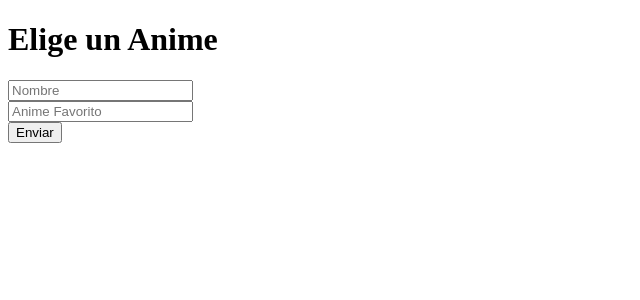
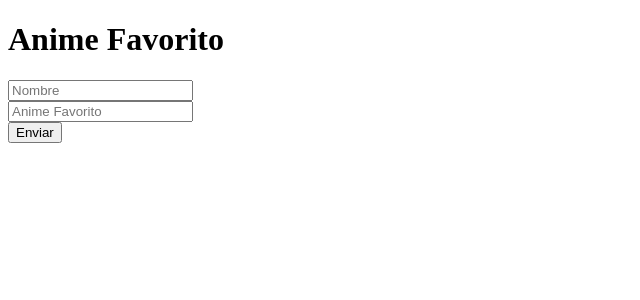
Before and after one commit to BrahianPuschiasis/FrontIIIRepaso, a React (Vite) app: page / in a window 1280 px wide. Shown: the top 300 px of the page, without its empty margins (0-640 px from the left). Built offline with nearby package versions, Linux system fonts and the light colour scheme.

Commit message:
terminado

```diff
--- a/src/App.jsx
+++ b/src/App.jsx
@@ -37,7 +37,7 @@ function App() {
 
   return (
     <div className="App">
-      <h1>Elige un Anime</h1>
+      <h1>Anime Favorito</h1>
       <form onSubmit={handleSubmit}>
         <div>
           <input
```
